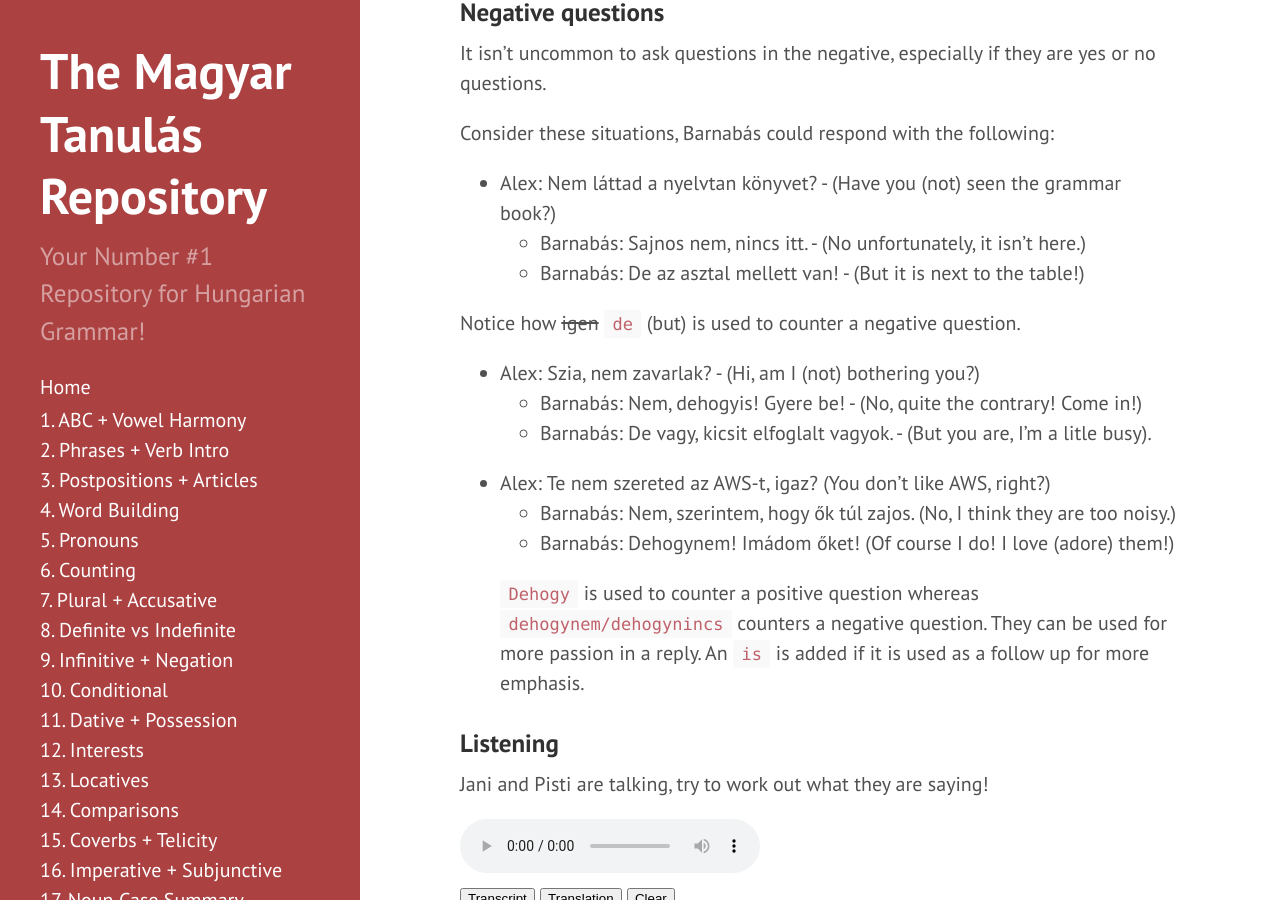
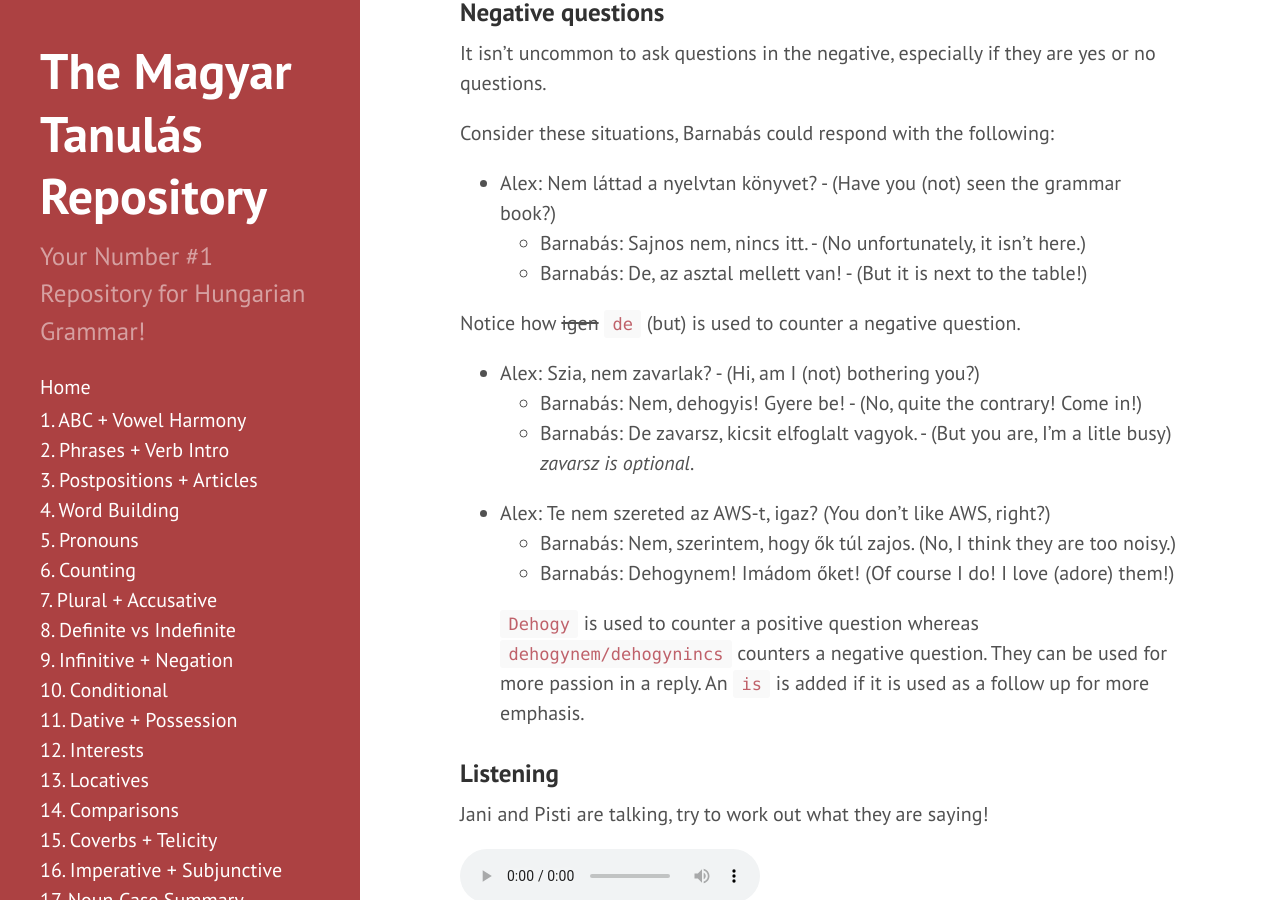
Before and after one commit to Magyartanulas/magyartanulas.github.io, a Jekyll site: the page built from infinitive_negation.md, in a window 1280 px wide and 900 px high, scrolled down 5241 px. Built offline with Jekyll 4.4.1, drawn with Linux system fonts in a browser that asks for light colours; Markdown is read by kramdown in place of the engine named in the settings; some of the changed text lies outside the part shown.

Commit message:
Update infinitive_negation.md

```diff
--- a/infinitive_negation.md
+++ b/infinitive_negation.md
@@ -158,13 +158,13 @@ Consider these situations, Barnabás could respond with the following:
 
 * Alex: Nem láttad a nyelvtan könyvet? - (Have you (not) seen the grammar book?)
   * Barnabás: Sajnos nem, nincs itt. - (No unfortunately, it isn't here.)
-  * Barnabás: De az asztal mellett van! - (But it is next to the table!)
+  * Barnabás: De, az asztal mellett van! - (But it is next to the table!)
 
 Notice how ~~igen~~ `de` (but) is used to counter a negative question.
 
 * Alex: Szia, nem zavarlak? - (Hi, am I (not) bothering you?)
   * Barnabás: Nem, dehogyis! Gyere be! - (No, quite the contrary! Come in!)
-  * Barnabás: De vagy, kicsit elfoglalt vagyok. - (But you are, I'm a litle busy).
+  * Barnabás: De zavarsz, kicsit elfoglalt vagyok. - (But you are, I'm a litle busy) *zavarsz is optional*.
 
 * Alex: Te nem szereted az AWS-t, igaz? (You don't like AWS, right?)
   * Barnabás: Nem, szerintem, hogy ők túl zajos. (No, I think they are too noisy.)
```
Also changed, not shown: other parts of infinitive_negation.md (+1 -1 lines).
